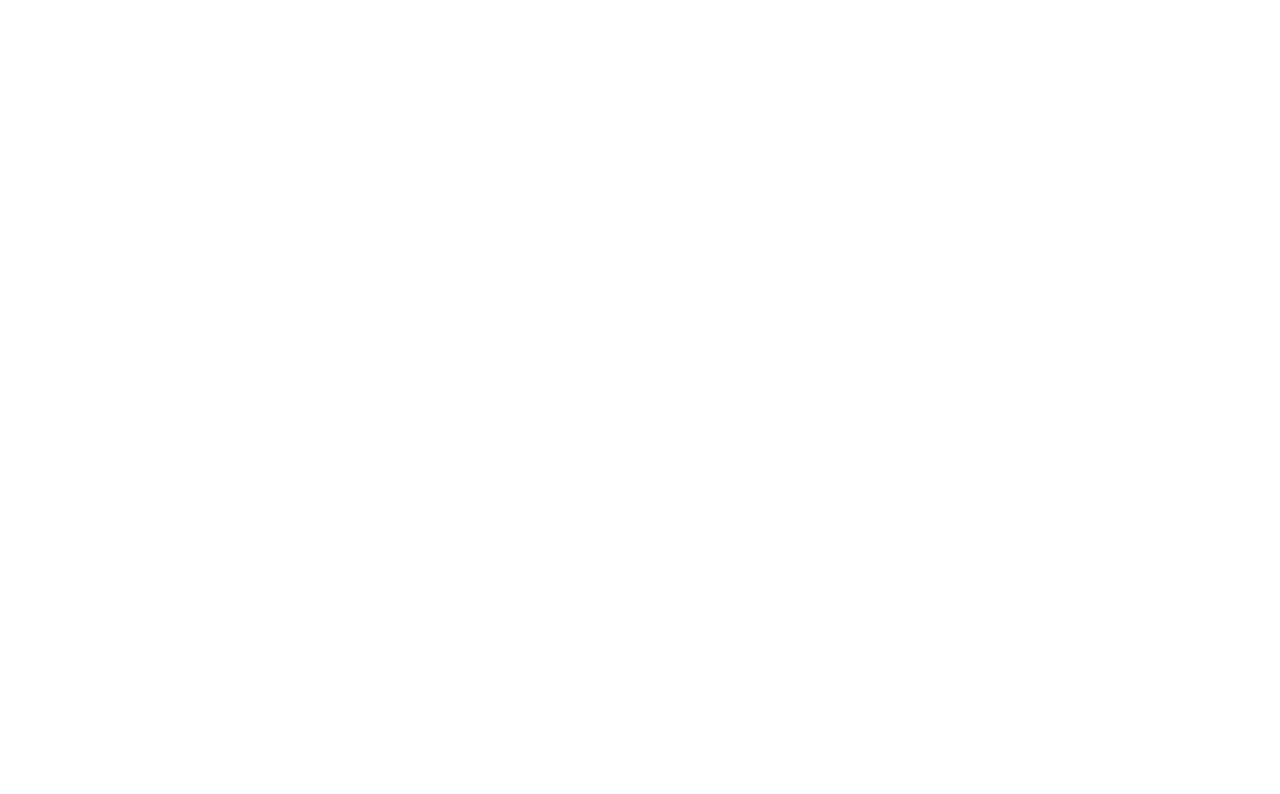
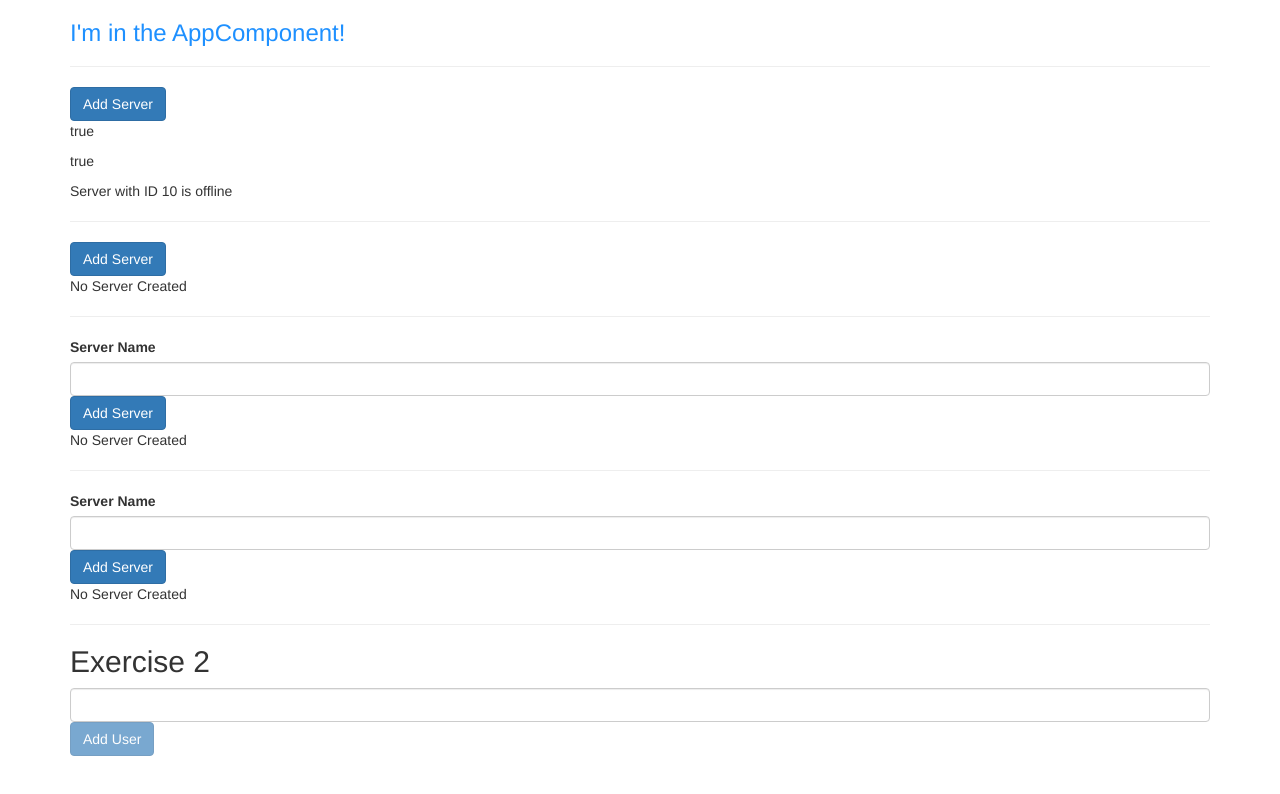
Before and after one commit to mithusingh32/AngularCourse, an Angular app: page / in a window 1280 px wide. Shown: the top 794 px of the page. Built offline with nearby package versions, Linux system fonts and the light colour scheme.

Commit message:
Module Exercise 2

```diff
--- a/angular.json
+++ b/angular.json
@@ -25,7 +25,7 @@
             ],
             "styles": [
               "src/styles.css",
-              "node_modules/bootstrap/dist/css/bootstrap-theme.min.css"
+              "node_modules/bootstrap/dist/css/bootstrap.min.css"
             ],
             "scripts": []
           },
--- a/src/app/app.component.css
+++ b/src/app/app.component.css
@@ -0,0 +1,3 @@
+h3 {
+  color: darkblue;
+}
--- a/src/app/app.component.html
+++ b/src/app/app.component.html
@@ -0,0 +1,11 @@
+<div class="container">
+  <div class="row">
+    <div class="col-xs-12">
+      <h3>I'm in the AppComponent!</h3>
+      <hr>
+      <app-servers></app-servers>
+      <!--<div app-servers></div>-->
+      <!--<div class="app-servers"></div>-->
+    </div>
+  </div>
+</div>
--- a/src/app/app.component.ts
+++ b/src/app/app.component.ts
@@ -3,7 +3,12 @@
 @Component({
   selector: 'app-root',
   templateUrl: './app.component.html',
-  styleUrls: ['./app.component.css']
+  // styleUrls: ['./app.component.css']
+  styles: [`
+    h3 {
+      color: dodgerblue;
+    }
+  `]
 })
 export class AppComponent {
 }
--- /dev/null
+++ b/src/app/server/server.component.html
@@ -0,0 +1,6 @@
+<!-- Below is different ways to use string interpolation. First one is a direct
+typescript placement of a string. The second is accesing the variable. And third
+is calling a function -->
+<p>{{ 'Server' }} with ID {{serverID}} is {{getServerStatus()}}</p>
+
+<!-- Property Binding.  -->
--- /dev/null
+++ b/src/app/server/server.component.ts
@@ -0,0 +1,15 @@
+import { Component } from '@angular/core';
+
+@Component({
+  selector: 'app-server',
+  templateUrl: './server.component.html'
+})
+
+export class ServerComponent {
+  serverID: number = 10;
+  serverStatus: string = "offline";
+
+  getServerStatus() {
+    return this.serverStatus;
+  }
+}
--- /dev/null
+++ b/src/app/servers/servers.component.html
@@ -0,0 +1,76 @@
+<!-- We binded the disabled html property to the variable allowNewServer. When allowNewServer
+changes, so will the properties' value -->
+<button
+class="btn btn-primary"
+[disabled]="!allowNewServer">
+Add Server</button>
+
+<!-- Below shows how to use string interpolation and property binding. You can see that innerText
+and using {{}} perform the same task.  -->
+<p>{{ allowNewServer }} </p>
+<p [innerText]="allowNewServer"> </p>
+<app-server></app-server>
+
+<hr>
+<!-- Angular doesnt use onClicked event; it has its own event syntax: (eventName). such as (clicked)
+Full syntax (eventName) = "method/code you want to execute"-->
+<button
+class="btn btn-primary"
+[disabled]="!allowNewServer"
+(click)="onCreateServer()">
+Add Server</button>
+<p>{{ serverCreationStatus }}</p>
+
+<!-- Passing and Using Data Events
+$event - reserved for event binding. It is usually the data associated with the event.
+The $event contains information about the event that is occuring that can be used such as input value, coordinates of mouse click, etc etc -->
+<hr>
+<label>Server Name</label>
+<input
+type="text"
+class="form-control"
+(input)="onUpdateServerName($event)">
+
+<button
+class="btn btn-primary"
+[disabled]="!allowNewServer"
+(click)="onCreateServer()">
+Add Server</button>
+<p>{{ serverCreationStatus }}</p>
+
+<!-- Two-Way Binding
+Syntax: [(directiveName)]="variable or function"
+example: [(ngModel)]="serverName"-->
+<hr>
+<label>Server Name</label>
+<input
+type="text"
+class="form-control"
+[(ngModel)]="serverName">
+
+<button
+class="btn btn-primary"
+[disabled]="!allowNewServer"
+(click)="onCreateServer()">
+Add Server</button>
+<p>{{ serverCreationStatus }}</p>
+
+
+<!-- Exercise 2
+1. Add a input field which updates a property {{username}} via Two-Way-Binding
+2. Output the username property via String Interpolation (in a paragraph below the input)
+3. Add a button which may only be clicked if the username is not an empty string
+4. Upon clicking the button, the username should be reset to an empty string-->
+<hr>
+<h2>Exercise 2</h2>
+<input
+type="text"
+class = "form-control"
+[(ngModel)]="userName">
+
+<button
+class="btn btn-primary"
+[disabled]="isInputEmpty()"
+(click)="onClicked()">Add User</button>
+
+<p [hidden]="hideParagraph">Welcome {{ inputUserName }} to this exercise. In this we are showing that I, the web dev, know how to use databinding. </p>
--- /dev/null
+++ b/src/app/servers/servers.component.ts
@@ -0,0 +1,53 @@
+import { Component, OnInit } from '@angular/core';
+
+// IDs are not supported as selectors in angular
+@Component({
+    // selector: '[app-servers]', // Property selecctor
+    // selector: '.app-servers',  // Class selector
+    selector: 'app-servers',      // Custom element selector
+    templateUrl: './servers.component.html',
+    styleUrls: ['./servers.component.css']
+})
+export class ServersComponent implements OnInit {
+    allowNewServer = false;
+    serverCreationStatus: string = "No Server Created";
+    serverName = "";
+    userName: string;
+    inputUserName: string;
+    hideParagraph = true;
+
+    constructor() {
+        setTimeout(() => {
+            this.allowNewServer = true;
+        }, 2000);
+    }
+
+    ngOnInit() {
+    }
+
+    onCreateServer() {
+        this.serverCreationStatus = "Server " + this.serverName + " was created";
+    }
+
+    onUpdateServerName(event: Event) {
+        console.log(event);
+        this.serverName = (<HTMLInputElement>event.target).value; // Need to cast it so Typescript knows what we're trying to get. Event itself doesnt have a value, so casting it to <HTMLInputElement> gives it that knowledge
+    }
+/*Exercise 2*/
+    onInput(event: Event)
+    {
+        this.userName = (<HTMLInputElement>event.target).value
+    }
+
+    isInputEmpty()
+    {
+        return (this.userName == "" || this.userName == null);
+    }
+
+    onClicked()
+    {
+        this.hideParagraph = false;
+        this.inputUserName = this.userName;
+        this.userName = "";
+    }
+}
```
Also changed, not shown: src/app/app.module.ts (+9 -2 lines), src/app/servers/servers.component.css (added), 1 other file (tests, documents, lock files or other folders).
